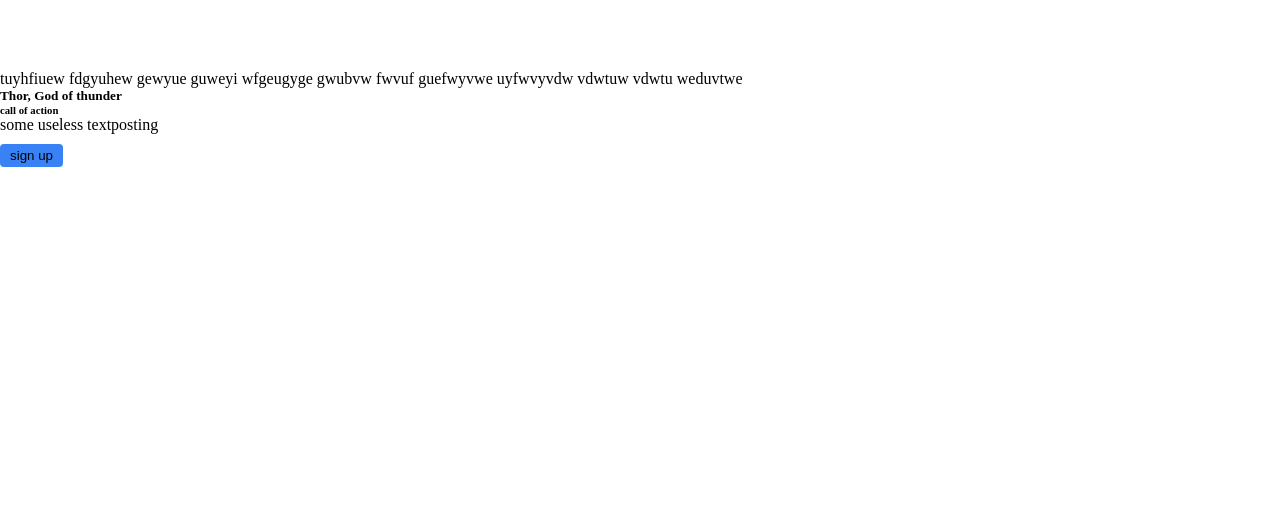
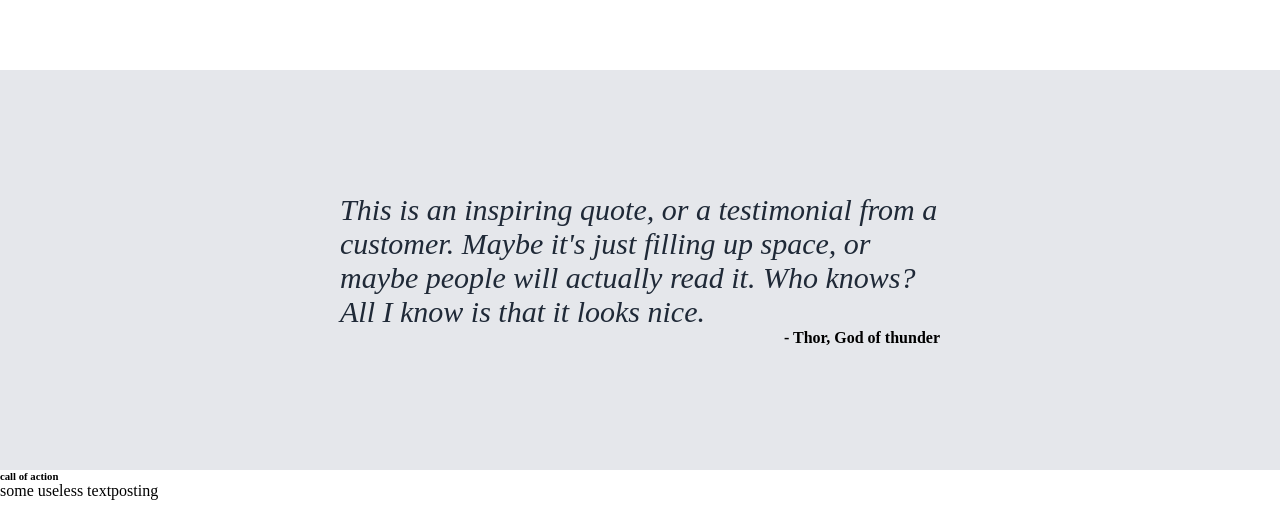
Before and after one commit to elixered/Landing-Page, a plain HTML site: page index.html in a window 1280 px wide. Shown: the part 820-1327 px from the top of the page. Before the commit the page ends 997 px from the top, so only its background shows below. Drawn offline with Linux system fonts and the light colour scheme.

Commit message:
added style for quote section

```diff
--- a/index.html
+++ b/index.html
@@ -10,6 +10,7 @@
 </head>
 
 <body>
+    <!-- header section -->
     <div class="header-container">
         <div class="header-top">
             <span>Header Logo</span>
@@ -29,7 +30,7 @@
         </div>
     </div>
 
-
+    <!-- random info section -->
     <div class="random-container">
         <h1>some random information</h1>
         <div class="cards">
@@ -52,9 +53,17 @@
         </div>
     </div>
 
-    <div>tuyhfiuew fdgyuhew gewyue guweyi wfgeugyge gwubvw fwvuf guefwyvwe uyfwvyvdw vdwtuw vdwtu weduvtwe</div>
-    <h5>Thor, God of thunder</h5>
-
+    <!-- quote section -->
+    <div class="quote-container">
+        <div class="textbox">
+            <div class="quote">This is an inspiring quote, or a testimonial from a
+                customer. Maybe it's just filling up space, or maybe
+                people will actually read it. Who knows? All I know
+                is that it looks nice.</div>
+            <h4>- Thor, God of thunder</h4>
+        </div>
+    </div>
+<!-- footer section -->
     <div>
         <h6>call of action</h6>
         <div>some useless textposting</div>
--- a/style.css
+++ b/style.css
@@ -1,9 +1,9 @@
-*{
+* {
     margin: 0;
     padding: 0;
 }
 
-.header-container{
+.header-container {
     padding-top: 20px;
     padding-bottom: 100px;
     display: flex;
@@ -13,31 +13,31 @@
     height: 300px;
 }
 
-img{
+img {
     flex-shrink: 0;
     flex-basis: auto;
 }
 
 /* header first line starts here */
 
-.header-top{
+.header-top {
     display: flex;
     justify-content: space-around;
 }
 
-.header-top span{
+.header-top span {
     font-size: 24px;
     color: white;
     font-weight: bold;
 }
 
-ul{
+ul {
     display: flex;
     list-style-type: none;
     gap: 16px;
 }
 
-a{
+a {
     text-decoration: none;
     font-size: 18px;
     color: #E5E7EB;
@@ -45,7 +45,7 @@ a{
 
 /* header content starts here */
 
-.header-content{
+.header-content {
     flex-wrap: wrap;
     overflow: hidden;
     display: flex;
@@ -53,11 +53,11 @@ a{
     align-items: flex-end;
 }
 
-.header-text{
+.header-text {
     width: 280px;
 }
 
-button{
+button {
     margin: 10px 0px;
     background-color: #3882F6;
     padding: 4px 10px;
@@ -68,7 +68,7 @@ button{
 
 /* random info starts here */
 
-.random-container{
+.random-container {
     padding-top: 30px;
     padding-bottom: 120px;
     height: 320px;
@@ -79,21 +79,21 @@ button{
     align-items: center;
 }
 
-.cards{
+.cards {
     display: flex;
     justify-content: space-evenly;
     gap: 32px;
     flex-shrink: 0;
 }
 
-.card{
+.card {
     display: flex;
     flex-direction: column;
     width: 200px;
     height: 300px;
 }
 
-.card img{
+.card img {
     height: 200px;
     width: 200px;
     border-radius: 12px;
@@ -101,10 +101,41 @@ button{
     margin-top: 40px;
 }
 
-.random-container h1{
+.random-container h1 {
     font-size: 38px;
     font-weight: 900;
     color: #1F2937;
 }
 
 /* quote section begins here */
+
+.quote-container {
+    display: flex;
+    align-items: center;
+    justify-content: center;
+    height: 400px;
+    background-color: #E5E7EB;
+}
+
+.textbox {
+    display: flex;
+    flex-direction: column;
+    justify-content: center;
+    align-items: center;
+}
+
+.quote {
+    width: 600px;
+    flex-wrap: wrap;
+
+    font-size: 30px;
+    font-weight: lighter;
+    font-style: italic;
+    color: #1F2937;
+}
+
+h4 {
+    align-self: flex-end;
+}
+
+/* footer section begins here */
```
